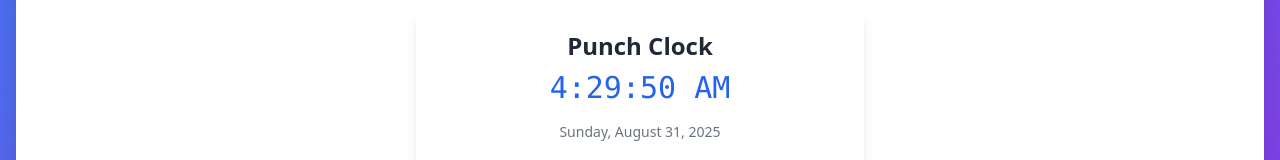
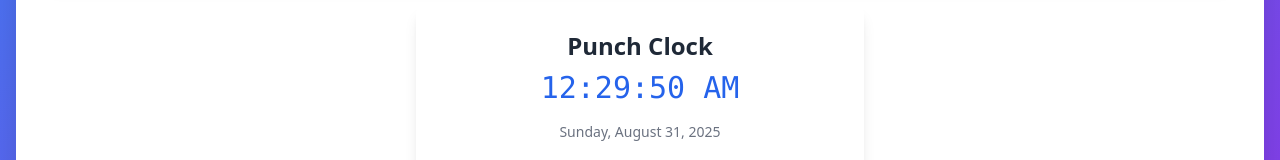
Before and after one commit to Guiller2323/HourTracker, a Next.js app: page / in a window 1280 px wide. Shown: the part 338-498 px from the top of the page. Built offline with nearby package versions, Linux system fonts and the light colour scheme; no server answers; the database is empty.

Commit message:
UI: Show Punch Clock in Eastern Time to match stored records; docs: add troubleshooting for clock vs timecard timezone mismatch

```diff
--- a/src/components/PunchClock.tsx
+++ b/src/components/PunchClock.tsx
@@ -27,17 +27,20 @@ export default function PunchClock({
     setMounted(true);
     const updateTime = () => {
       const now = new Date();
+      const tz = 'America/New_York';
       setCurrentTime(now.toLocaleTimeString('en-US', {
         hour: 'numeric',
         minute: '2-digit',
         second: '2-digit',
-        hour12: true
+        hour12: true,
+        timeZone: tz
       }));
       setCurrentDate(now.toLocaleDateString('en-US', {
         weekday: 'long',
         year: 'numeric',
         month: 'long',
-        day: 'numeric'
+        day: 'numeric',
+        timeZone: tz
       }));
     };
 
@@ -85,9 +88,10 @@ export default function PunchClock({
       });
 
       if (response.ok) {
-        const data = await response.json();
-        setPunchStatus(data.status);
-        toast.success(`Punched ${type} at ${new Date().toLocaleTimeString()}`);
+  const data = await response.json();
+  setPunchStatus(data.status);
+  const etNow = new Date().toLocaleTimeString('en-US', { hour: 'numeric', minute: '2-digit', hour12: true, timeZone: 'America/New_York' });
+  toast.success(`Punched ${type} at ${etNow} ET`);
       } else if (response.status === 404) {
         // Employee is inactive/deleted
         toast.error(`Employee "${selectedEmployee}" is not active`);
```
Also changed, not shown: 1 other file (tests, documents, lock files or other folders).
